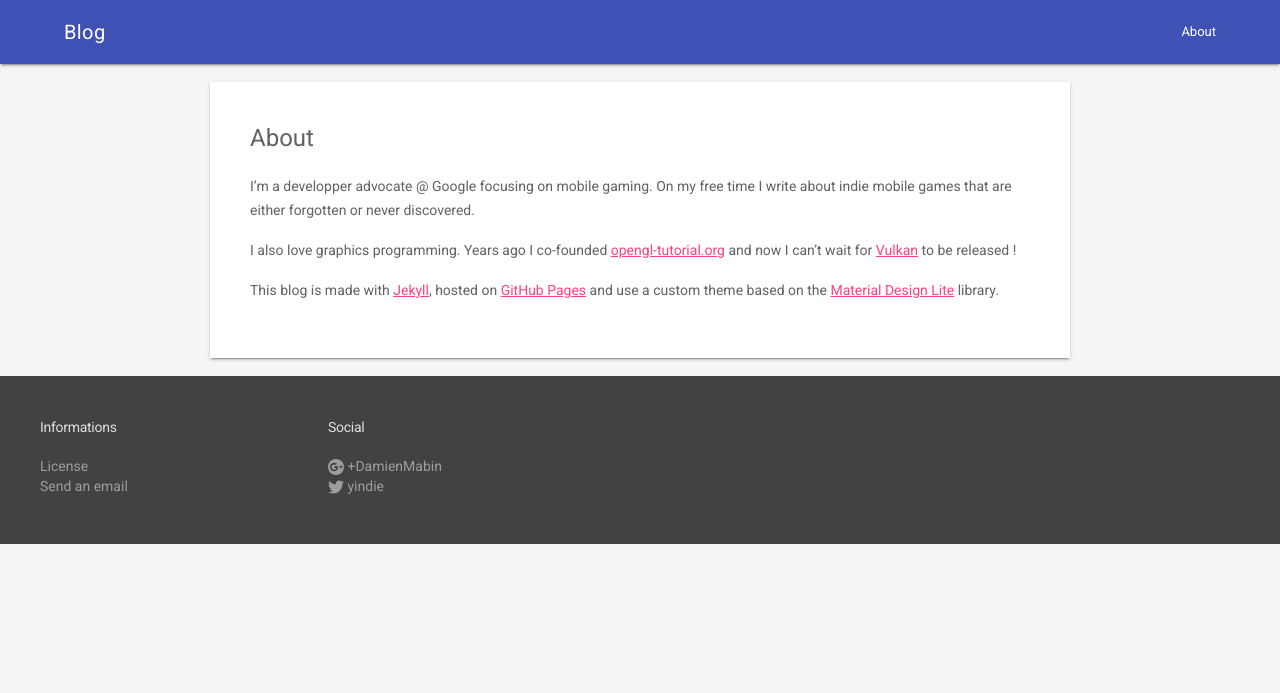
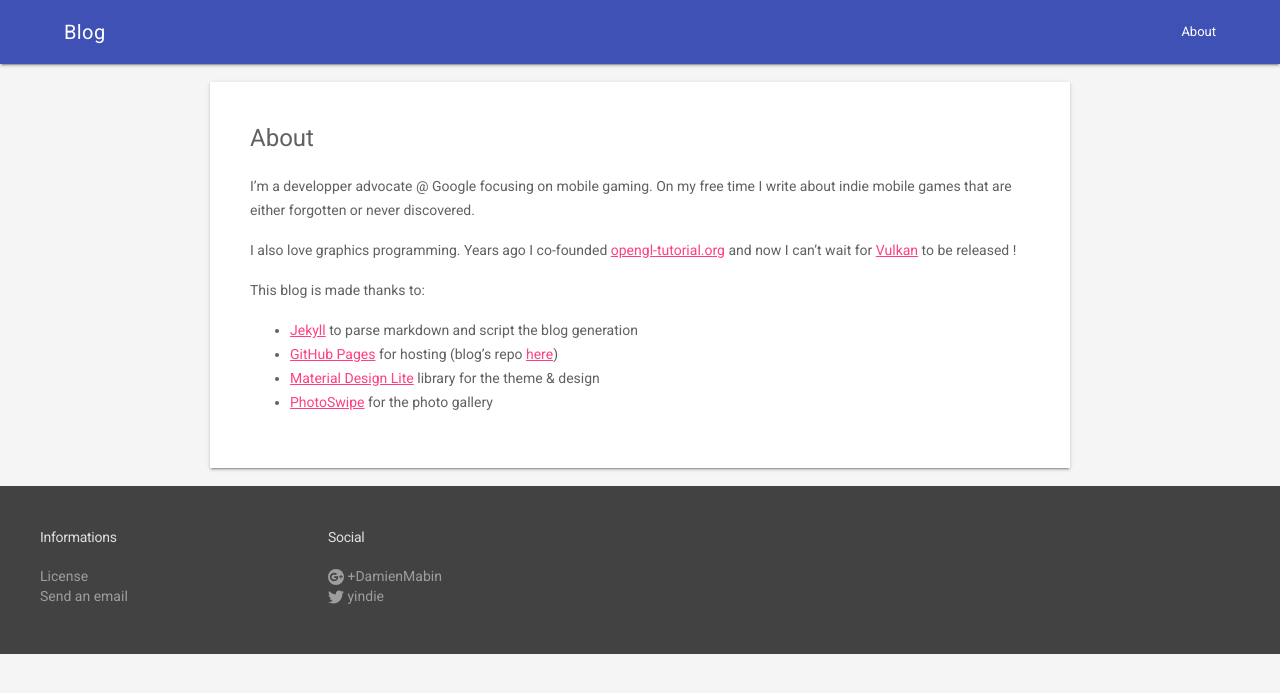
Before and after one commit to sistr22/whiteseeker.github.io, a Jekyll site: the page built from about.md, in a window 1280 px wide. Shown: the top 693 px of the page. Built offline with Jekyll 4.4.1, drawn with Linux system fonts in a browser that asks for light colours.

Commit message:
Update about infos Add Google Analytics

```diff
--- a/_includes/head.html
+++ b/_includes/head.html
@@ -57,35 +57,15 @@
     z-index: 900;
   }
   </style>
+
+  <script>
+    (function(i,s,o,g,r,a,m){i['GoogleAnalyticsObject']=r;i[r]=i[r]||function(){
+    (i[r].q=i[r].q||[]).push(arguments)},i[r].l=1*new Date();a=s.createElement(o),
+    m=s.getElementsByTagName(o)[0];a.async=1;a.src=g;m.parentNode.insertBefore(a,m)
+    })(window,document,'script','//www.google-analytics.com/analytics.js','ga');
+
+    ga('create', 'UA-70962121-1', {'siteSpeedSampleRate': 40});
+    ga('send', 'pageview');
+
+  </script>
 </head>
-  <!--head>
-    <meta charset="utf-8">
-    <meta name="viewport" content="width=device-width initial-scale=1" />
-    <meta http-equiv="X-UA-Compatible" content="IE=edge">
-
-    <title>{% if page.title %}{{ page.title }}{% else %}{{ site.title }}{% endif %}</title>
-    <meta name="description" content="{{ site.description }}">
-
-    {% if page.custom_css %}
-        {% for css_file in page.custom_css%}
-	       <link rel="stylesheet" href="{{site.baseurl}}/{{css_file}}">
-           {% endfor %}
-	{%endif%}
-
-
-    <link rel="stylesheet" href="https://storage.googleapis.com/code.getmdl.io/1.0.6/material.indigo-pink.min.css">
-    <script src="https://storage.googleapis.com/code.getmdl.io/1.0.6/material.min.js"></script>
-    <link rel="stylesheet" href="https://fonts.googleapis.com/icon?family=Material+Icons">
-
-    <style>
-    #view-source {
-      position: fixed;
-      display: block;
-      right: 0;
-      bottom: 0;
-      margin-right: 40px;
-      margin-bottom: 40px;
-      z-index: 900;
-    }
-    </style>
-</head-->
--- a/about.md
+++ b/about.md
@@ -7,6 +7,11 @@
 I'm a developper advocate @ Google focusing on mobile gaming.
 On my free time I write about indie mobile games that are either forgotten or never discovered.
 
-I also love graphics programming. Years ago I co-founded [opengl-tutorial.org](http://www.opengl-tutorial.org) and now I can't wait for [Vulkan](https://www.khronos.org/vulkan) to be released !
+I also love graphics programming. Years ago I co-founded [opengl-tutorial.org](http://www.opengl-tutorial.org){: target="_blank"} and now I can't wait for [Vulkan](https://www.khronos.org/vulkan){: target="_blank"} to be released !
 
-This blog is made with [Jekyll](https://jekyllrb.com/), hosted on [GitHub Pages](https://pages.github.com/) and use a custom theme based on the [Material Design Lite](http://www.getmdl.io/) library.
+This blog is made thanks to:
+
+ * [Jekyll](https://jekyllrb.com/){: target="_blank"} to parse markdown and script the blog generation
+ * [GitHub Pages](https://pages.github.com/){: target="_blank"} for hosting (blog's repo [here](https://github.com/Whiteseeker/whiteseeker.github.io){: target="_blank"})
+ * [Material Design Lite](http://www.getmdl.io/){: target="_blank"} library for the theme & design
+ * [PhotoSwipe](http://photoswipe.com/){: target="_blank"} for the photo gallery
--- a/index.html
+++ b/index.html
@@ -4,6 +4,7 @@
 <div class="mdl-layout__tab-panel is-active" style="padding: 10px">
 
   {% for post in site.posts %}
+    {% if post.status == null or post.status == 'published' %}
       <section class="section--center mdl-grid mdl-grid--no-spacing mdl-shadow--2dp home_sections">
         {% if post.screenshots %}
         <header class="section__play-btn mdl-cell mdl-cell--3-col-desktop mdl-cell--2-col-tablet mdl-cell--4-col-phone mdl-color-text--white" style="background-image: url('/assets/images/{{ post.screenshots[0] }}_small.png'); background-repeat: no-repeat; background-position: center; -webkit-background-size: cover;
@@ -31,6 +32,7 @@
           </div>
         </div>
       </section>
+    {% endif %}
   {% endfor %}
 
 </div>
```
Lines whose indentation alone changed are shown as unchanged.
